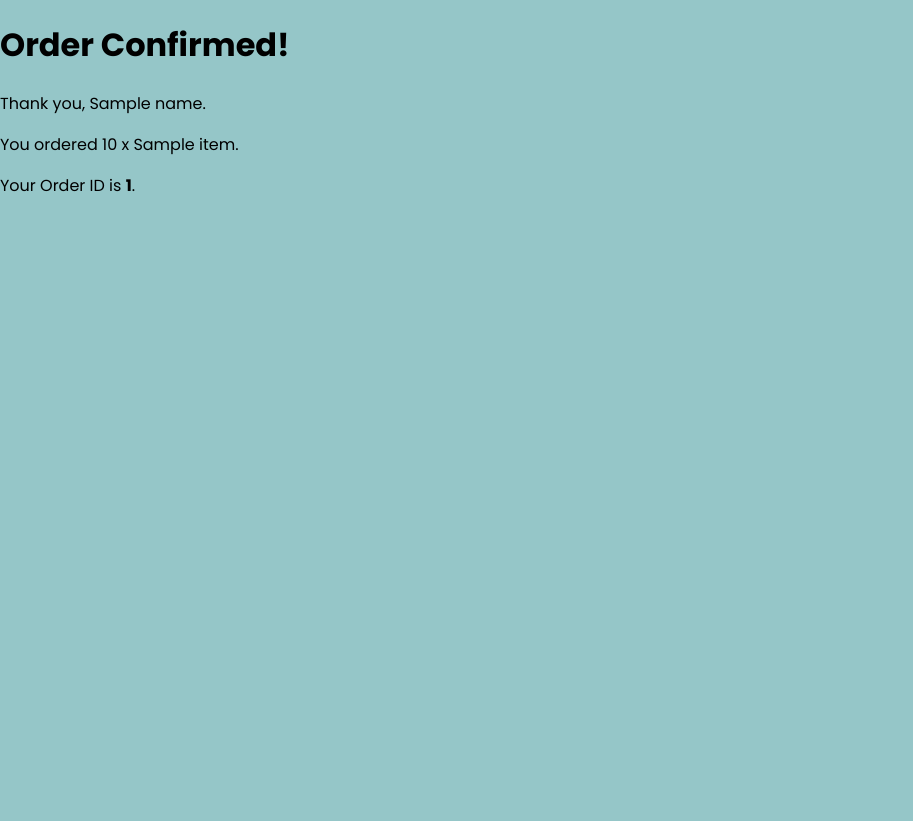
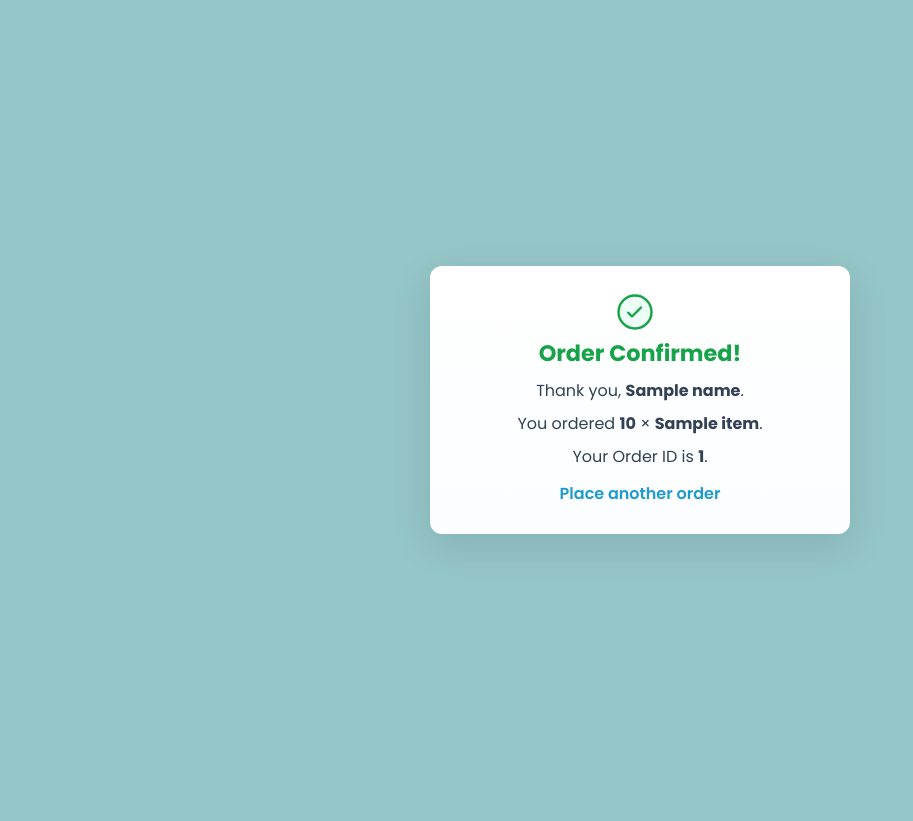
Before and after one commit to DoyelMishra15/Hackathon-Projects, a Flask app: template campuscanteen/templates/confirmation.html in a window 1280 px wide. Shown: the whole page, without its empty margins (0-913 px from the left). After the commit the page ends 544 px from the top, so only its background shows below. Run offline with Flask 3, Linux system fonts and the light colour scheme; the template is opened without the code that fills it: most values are stand-ins (such as "Sample title", 1, 10 or a date in 2020).

Commit message:
Enhance order confirmation page design
Updated the confirmation page layout and styling.

```diff
--- a/campuscanteen/templates/confirmation.html
+++ b/campuscanteen/templates/confirmation.html
@@ -3,12 +3,25 @@
 <head>
     <meta charset="UTF-8">
     <title>Order Confirmation</title>
-    <link rel="stylesheet" href="/static/style.css">
+    <link rel="stylesheet" href="{{ url_for('static', filename='style.css') }}">
 </head>
 <body>
-    <h1>Order Confirmed!</h1>
-    <p>Thank you, {{ name }}.</p>
-    <p>You ordered {{ quantity }} x {{ item }}.</p>
-    <p>Your Order ID is <strong>{{ order_id }}</strong>.</p>
+  <div class="stage">
+    <div class="card confirmation-box" role="status" aria-live="polite">
+      <div style="display:flex;align-items:center;justify-content:center;margin-bottom:6px;">
+        <svg width="36" height="36" viewBox="0 0 24 24" fill="none" style="margin-right:10px;">
+          <circle cx="12" cy="12" r="11" stroke="#16a34a" stroke-width="1.6" fill="#ecfdf5"></circle>
+          <path d="M7.5 12.5l2.5 2.5 6-6" stroke="#16a34a" stroke-width="1.6" stroke-linecap="round" stroke-linejoin="round"></path>
+        </svg>
+      </div>
+
+      <h1>Order Confirmed!</h1>
+      <p>Thank you, <strong>{{ name }}</strong>.</p>
+      <p>You ordered <strong>{{ quantity }}</strong> × <strong>{{ item }}</strong>.</p>
+      <p>Your Order ID is <strong>{{ order_id }}</strong>.</p>
+
+      <a class="link-small" href="{{ url_for('home') }}">Place another order</a>
+    </div>
+  </div>
 </body>
 </html>
```
